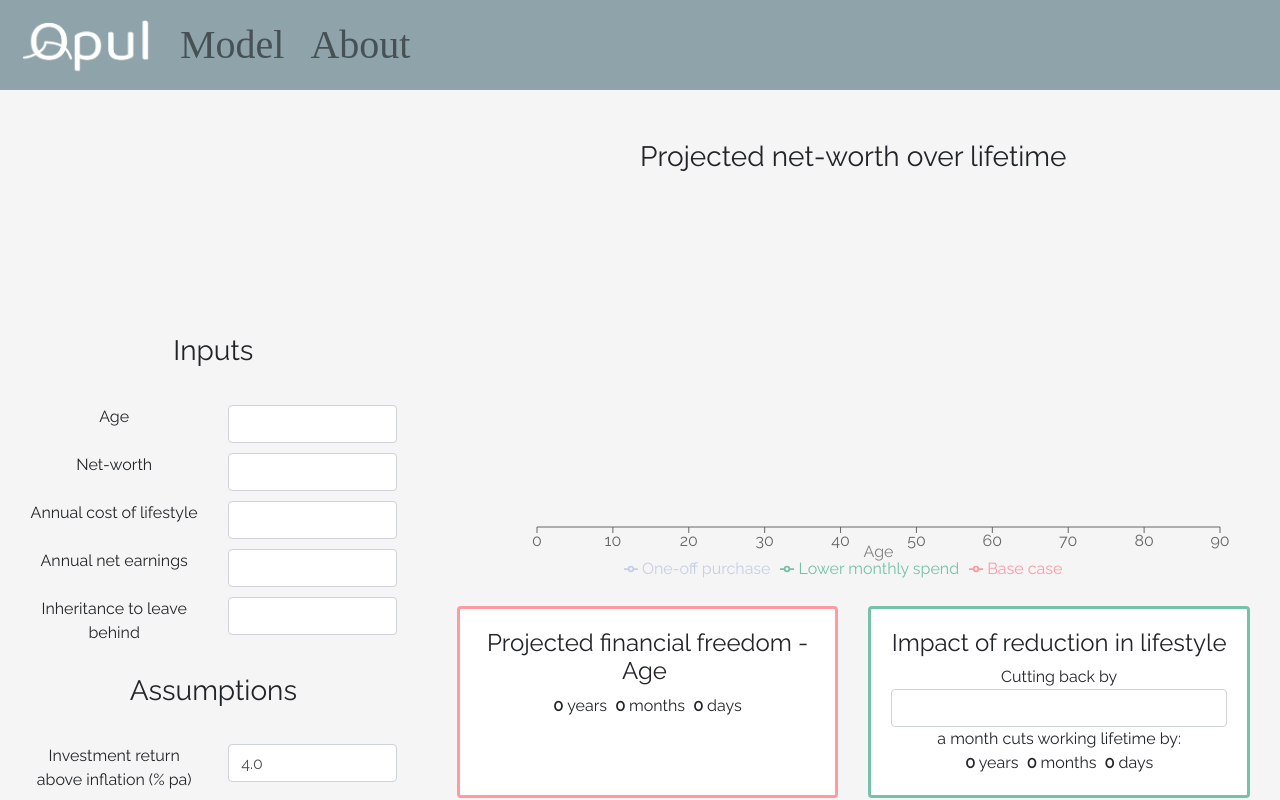
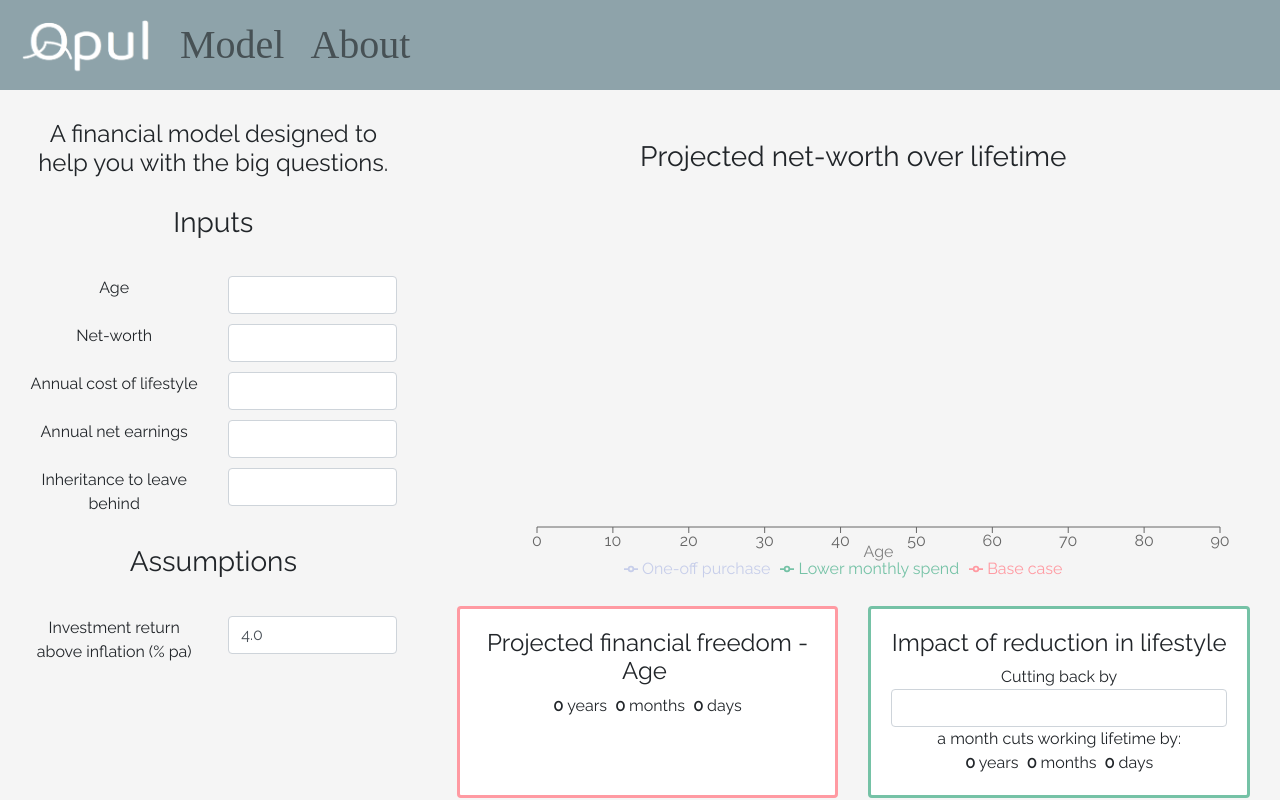
Before and after one commit to Kris-os/fire, a React (Create React App) app: page / in a window 1280 px wide. Shown: the top 800 px of the page. Built offline with nearby package versions, Linux system fonts and the light colour scheme; a web font is replaced by a local one.

Commit message:
Add constants file Update numeric input for min and max

```diff
--- a/src/App.js
+++ b/src/App.js
@@ -6,6 +6,7 @@ import NumberInput from "./components/NumberInput";
 import { Card, CardDeck, Col, Container, Row } from "react-bootstrap";
 import "./custom.scss";
 import "./App.css";
+import { intialReturnAssumption } from "./Constants.js";
 
 class App extends Component {
   constructor() {
@@ -19,7 +20,7 @@ class App extends Component {
         netEarnings: 0,
         networth: 0,
         oneOffPurchase: 0,
-        returnAboveInflationAssumption: 0,
+        returnAboveInflationAssumption: intialReturnAssumption,
       },
       results: {
         // baseCaseResults: [
@@ -74,11 +75,16 @@ class App extends Component {
       <div className="App">
         <Header />
         <Container fluid>
-          <Row className="align-items-center">
+          <Row className="align-items-start">
             <Col md="4" className="padding30">
+              <h4>
+                A financial model designed to help you with the big questions.
+              </h4>
+
               <Inputs
                 className="paddingTopAndBottomLarge"
                 updateState={this.updateState}
+                intialReturnAssumption={intialReturnAssumption}
               />
             </Col>
             <Col md="8" className="padding30">
--- /dev/null
+++ b/src/Constants.js
@@ -0,0 +1 @@
+export const intialReturnAssumption = 4;
--- a/src/components/Inputs.jsx
+++ b/src/components/Inputs.jsx
@@ -18,7 +18,7 @@ class Inputs extends Component {
                 id="age"
                 updateState={this.props.updateState}
                 min={0}
-                max={90}
+                max={89}
               />
             </Col>
           </Row>
--- a/src/components/NumberInput.jsx
+++ b/src/components/NumberInput.jsx
@@ -10,6 +10,8 @@ class NumberInput extends Component {
   onInputChange(event) {
     var num = event;
     if (num != null) num = num.toFixed(this.props.precision);
+    if (num != null && num > this.props.max) num = this.props.max;
+    if (num != null && num < this.props.min) num = this.props.min;
     this.setState({ value: num });
     this.props.updateState(this.props.id, num);
   }
```
